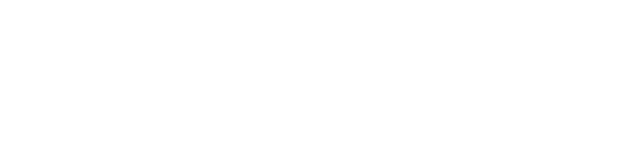
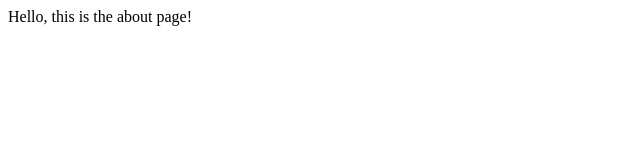
Before and after one commit to caitlindln/my-first-website, a plain HTML site: page index.html in a window 1280 px wide. Shown: the whole page, without its empty margins (0-640 px from the left). Drawn offline with Linux system fonts and the light colour scheme.

Commit message:
adding content
adding content to the page

```diff
--- a/index.html
+++ b/index.html
@@ -1,7 +1,7 @@
 <html>
 <head>
 </head>
-<p></p>
+<p>Hello, this is the about page!</p>
 <body>
 </body>
 </html>
```
